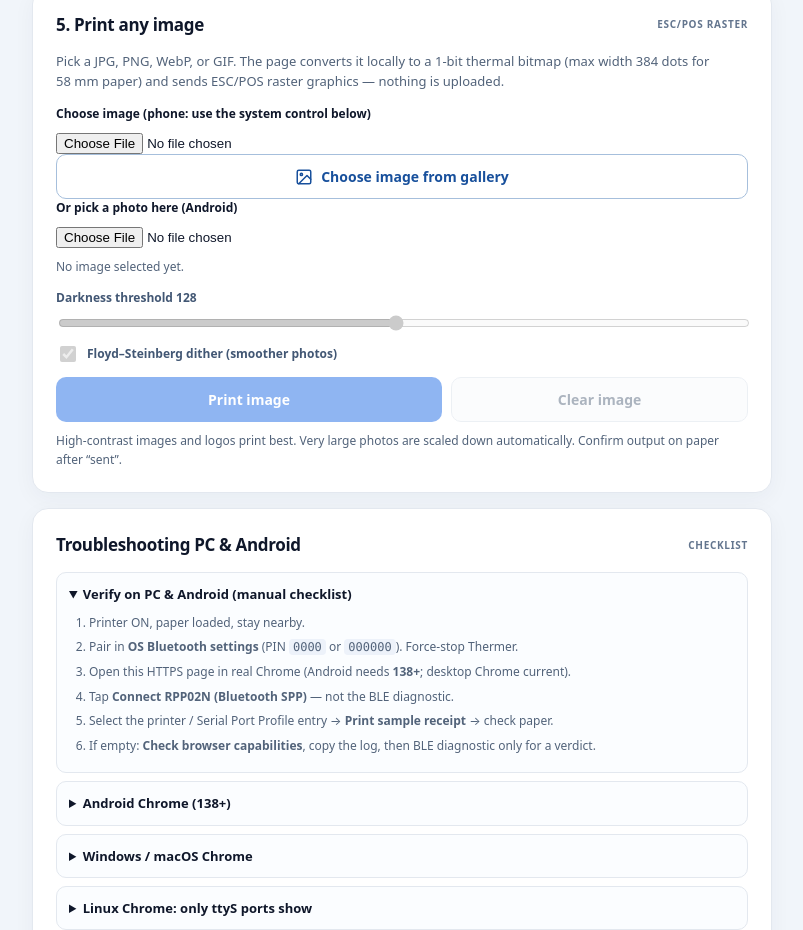
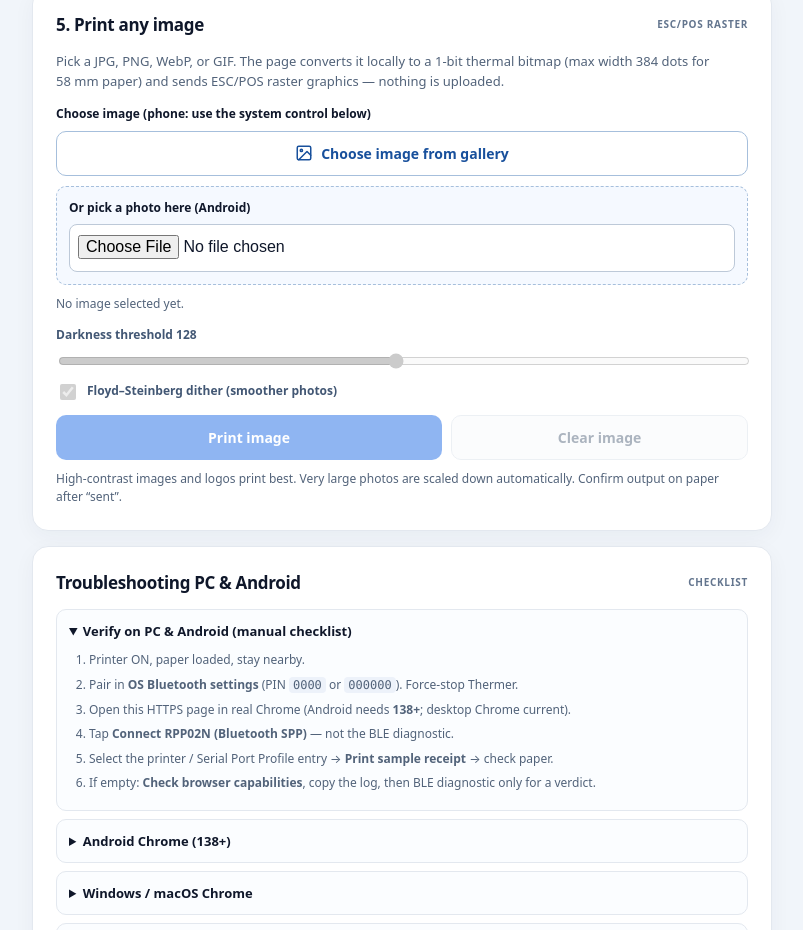
Before and after one commit to mostakahmad/printing-check, a plain HTML site: page index.html in a window 1280 px wide. Shown: the part 2232-3162 px from the top of the page, without its empty margins (238-1041 px from the left). Drawn offline with Linux system fonts and the light colour scheme.

Commit message:
Update styles.css

```diff
--- a/styles.css
+++ b/styles.css
@@ -67,22 +67,38 @@ code { font-family:ui-monospace,SFMono-Regular,Consolas,monospace; background:#e
 .uuid-input { display:block; width:100%; min-width:0; margin:10px 0; box-sizing:border-box; padding:12px; font-size:14px; border:1px solid #cbd5e1; border-radius:9px; background:#fff; color:#0f172a; }
 #diagnostic-heading { overflow-wrap:anywhere; }
 
-/* v1.4 image print — full-hit-area file input over label (Android Chrome safe). */
-.file-pick { position:relative; overflow:hidden; margin-bottom:4px; cursor:pointer; }
-.file-pick.is-disabled { opacity:.48; pointer-events:none; cursor:not-allowed; }
-.file-input-overlay {
+/* v1.4 image print — Android Chrome: avoid opacity:0 / display:none file inputs. */
+.file-input-sr {
   position:absolute;
-  inset:0;
+  width:1px;
+  height:1px;
+  padding:0;
+  margin:-1px;
+  overflow:hidden;
+  clip:rect(0, 0, 0, 0);
+  border:0;
+}
+.file-native-wrap {
+  margin:10px 0 4px;
+  padding:12px;
+  border:1px dashed #a6bfdc;
+  border-radius:10px;
+  background:#f5f9ff;
+}
+.file-input-native {
+  display:block;
   width:100%;
-  height:100%;
+  max-width:100%;
   margin:0;
-  padding:0;
-  opacity:0;
-  cursor:pointer;
-  font-size:0;
-  border:0;
-  /* Keep input tappable; do not use display:none or pointer-events:none. */
+  padding:10px 8px;
+  min-height:48px;
+  font-size:16px; /* prevents iOS zoom; keeps Android control tappable */
+  border:1px solid #bdc9d8;
+  border-radius:8px;
+  background:#fff;
+  color:var(--ink);
 }
+#image-pick-btn { margin-bottom:2px; }
 .image-options { display:grid; gap:10px; margin:12px 0; }
 .option-row { display:grid; gap:6px; font-size:12px; font-weight:700; color:#425774; }
 .option-row input[type="range"] { width:100%; accent-color:var(--blue); }
```
